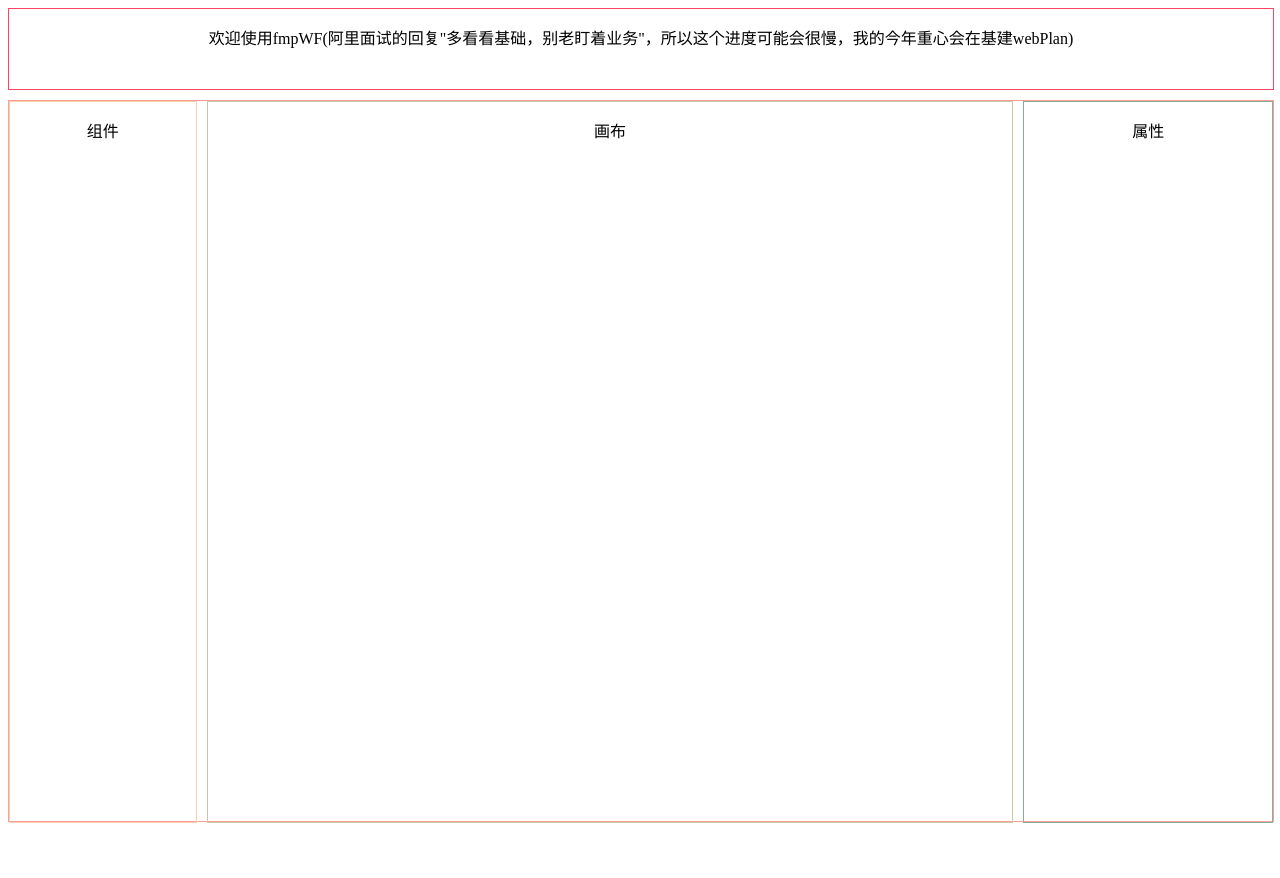
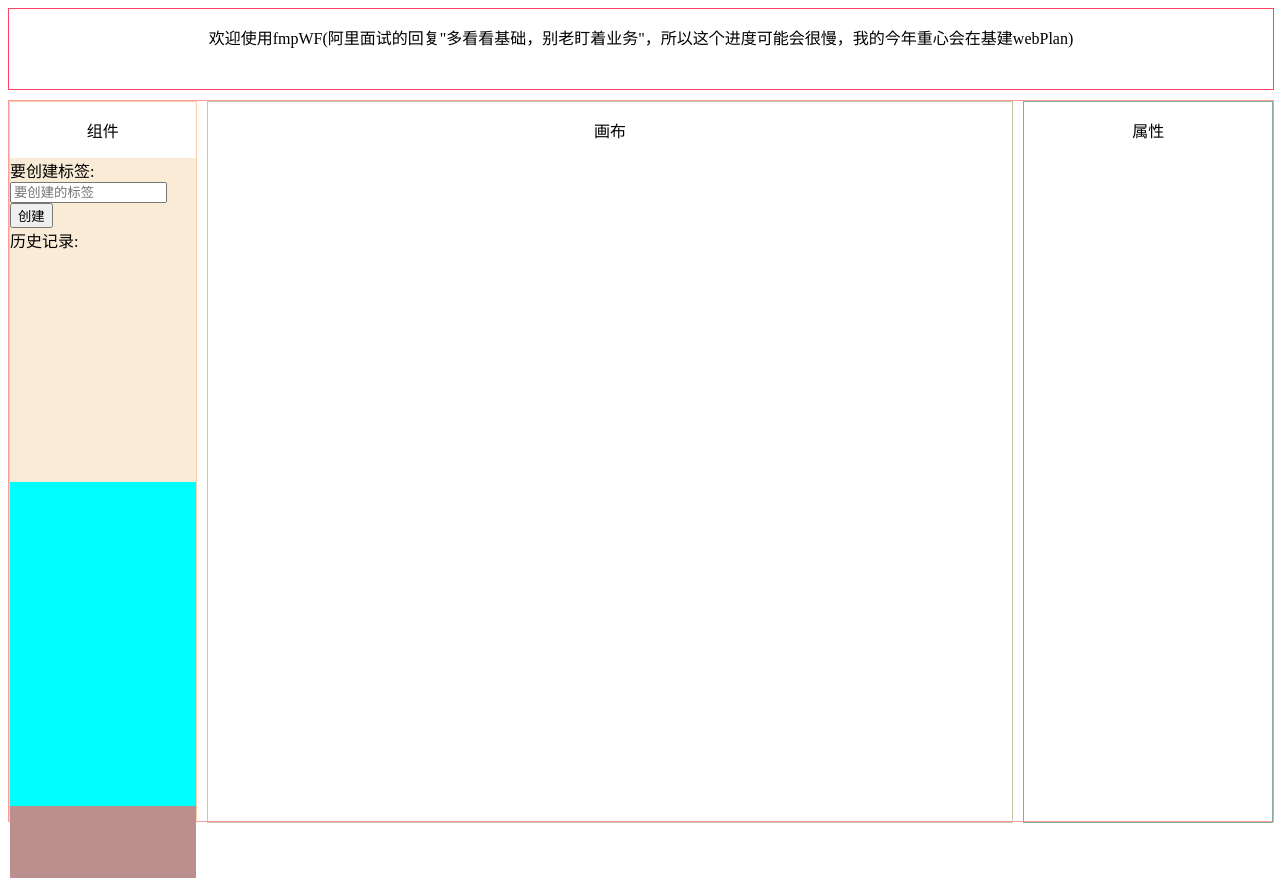
Before and after one commit to soGooday/fmpWF, a website built with webpack: page src/index.html in a window 1280 px wide. Before the commit the page ends 823 px from the top, so only its background shows below. Built offline with nearby package versions, Linux system fonts and the light colour scheme.

Commit message:
更新组件模块

```diff
--- /dev/null
+++ b/src/components/componentBox/components/getComponent/index.js
@@ -0,0 +1,46 @@
+
+import './index.scss'
+
+let _config = {
+    el:"body"
+}
+export class GetComponent{
+    constructor(config){
+        this.config = Object.assign(_config,config);
+        this.init(this.config);
+    }
+    init(config){
+        $(config.el).append(this.render());
+        this.node = $('#get-component');
+        this.inputNode = this.node.find('.create-element-input');
+        this.btnNode = this.node.find('.create-btn')
+        this.bin();
+    }
+    render(){
+        return `
+            <div id="get-component">
+                <span>要创建标签: </span>
+                <input class="create-element-input" placeholder="要创建的标签" type="text"/>
+                <button class='create-btn'>创建</button>
+                <div class=''>
+                <div>历史记录:</div>
+                </div>
+            </div>
+        `
+    }
+    bin(){
+        this.btnNode.click(()=>{
+            let context = this.inputNode.val();
+            this.testTable(context)
+        })
+    }
+    testTable(nodeCreateTag){
+        if(!(/[a-zA-Z]/g).test(nodeCreateTag)){
+            console.log('标签只能是字母组成')
+        };
+    }
+
+
+
+
+}
--- /dev/null
+++ b/src/components/componentBox/components/getComponent/index.scss
@@ -0,0 +1,9 @@
+#get-component{
+    width: 100%;
+    height: 45%;
+    background-color: antiquewhite;
+    .create-element-input{
+        width: 80%;
+        margin: auto;
+    }
+}
--- /dev/null
+++ b/src/components/componentBox/components/nodeTree/index.js
@@ -0,0 +1,21 @@
+
+import './index.scss'
+
+let _config = {
+    el:"body"
+}
+export class NodeTree{
+    constructor(config){
+        this.config = Object.assign(_config,config);
+        this.init(this.config);
+    }
+    init(config){
+        $(config.el).append(this.render())
+    }
+    render(){
+        return `
+            <div id="node-tree"></div>
+        `
+    }
+
+}
--- /dev/null
+++ b/src/components/componentBox/components/nodeTree/index.scss
@@ -0,0 +1,5 @@
+#node-tree{
+    width: 100%;
+    height: 45%;
+    background-color:aqua;
+}
--- a/src/components/componentBox/index.js
+++ b/src/components/componentBox/index.js
@@ -1,17 +1,25 @@
 import './index.scss'
+import {GetComponent} from './components/getComponent/index.js'
+import {NodeTree} from './components/nodeTree/index.js'
 
 export class componentBox{
     constructor(config){
         this.init(config);
     }
     init(config){
-
-        $(config.el).inner()
+        $(config.el).append(this.render());
+        new GetComponent({
+            el:'#component-box'
+        });
+        new NodeTree({
+            el:'#component-box'
+        })
     }
     bin(){}
     render(){
         return `
-            <div id="component-box"></div>
+            <div id="component-box">
+            </div>
         `
     }
 }
--- a/src/index.html
+++ b/src/index.html
@@ -4,7 +4,7 @@
     <meta charset="UTF-8">
     <meta name="viewport" content="width=device-width, initial-scale=1.0">
     <title>fmpWF</title>
-    <script src="./tool/util.js"></script>
+    <script src="./tool/zepto.js"></script>
 </head>
 <body>
     <div class="head-box"><p>欢迎使用fmpWF(阿里面试的回复"多看看基础，别老盯着业务"，所以这个进度可能会很慢，我的今年重心会在基建webPlan)</p></div>
```
